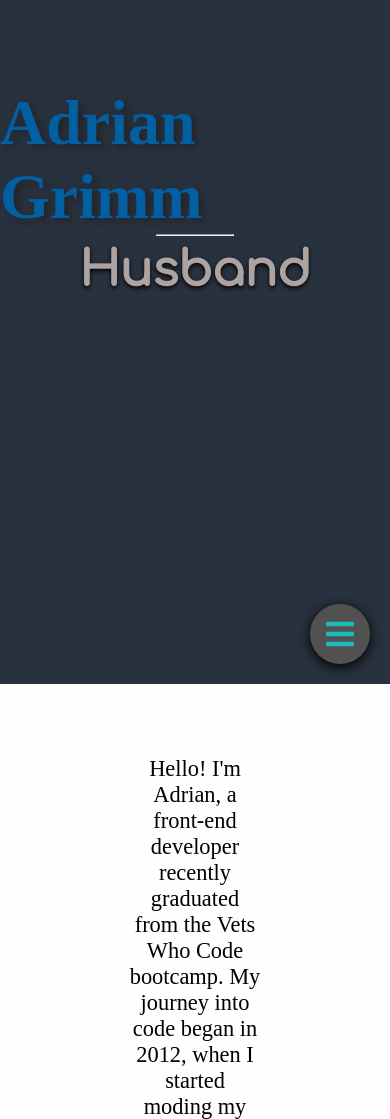
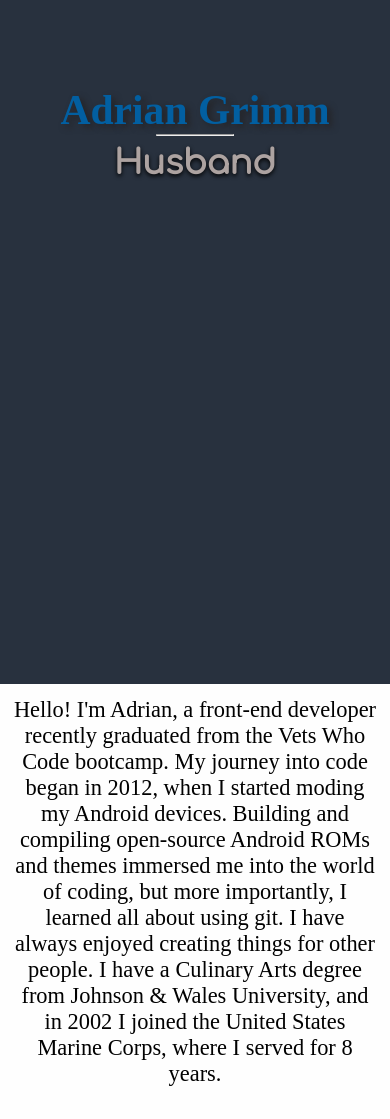
Before and after one commit to usmcamgrimm/portfolio, a plain HTML site: page index.html in a window 390 px wide. Shown: the part 160-1279 px from the top of the page. Drawn offline with Linux system fonts and the light colour scheme; a script that the page names is missing; a web font is replaced by a local one.

Commit message:
Add media query

```diff
--- /dev/null
+++ b/css/styleModules.css
@@ -0,0 +1,19 @@
+@media screen and (max-width: 1023px) {
+    .linkMenu {
+        display: none;
+    }
+    h1 {
+        font-size: 2.6rem;
+    }
+    h2 {
+        font-size: 2.1rem;
+    }
+    section#about {
+        margin: 0;
+        padding: 0;
+    }
+    section#about p {
+        margin: 0;
+        padding: .6em;
+    }
+}
--- a/css/styles.css
+++ b/css/styles.css
@@ -18,16 +18,6 @@ section#home {
 
 .navbar {
     display: none;
-}
-
-.mobLinks {
-    display: none;
-}
-
-.container {
-    display: grid;
-    grid-template-columns: 20px, 20px, 200px, 20px, 20px;
-    grid-template-rows: repeat(3, auto);
 }
 
 .heroSection {
@@ -112,7 +102,7 @@ section#about p {
 }
 
 section#about p a {
-    font-family: Exo;
+    font-family: Cambay;
     text-decoration: none;
     color: #010101;
     cursor: crosshair;
@@ -170,7 +160,6 @@ section#projects {
     max-width: 30%;
     height: auto;
 }
-
 
 .footer p {
     font-family: Fahkwang;
--- a/index.html
+++ b/index.html
@@ -10,6 +10,7 @@
     <link rel="stylesheet" href="css/layout.css">
     <link rel="stylesheet" href="css/modules.css"> -->
     <link rel="stylesheet" href="css/styles.css">
+    <link rel="stylesheet" href="css/styleModules.css">
     <link rel="icon" href="images/tabIcon.png" type="image/png">
     <link href="https://fonts.googleapis.com/css?family=Cambay|Comfortaa|Fahkwang&display=swap" rel="stylesheet">
     <link rel="stylesheet" href="https://use.fontawesome.com/releases/v5.6.3/css/all.css"
@@ -79,7 +80,7 @@
 
     <section id="about">
         <p>
-            Hello! I'm Adrian, a front-end developer recently graduated from the <a href="https://vetswhocode.io">Vets Who Code</a> bootcamp. My journey into
+            Hello! I'm Adrian, a front-end developer recently graduated from the <a href="https://vetswhocode.io" target="_blank">Vets Who Code</a> bootcamp. My journey into
             code began in 2012, when I started moding my Android devices. Building and compiling open-source Android
             ROMs and themes immersed me into the world of coding, but more importantly, I learned all about using git. I
             have always enjoyed creating things for other people. I have a Culinary Arts degree from Johnson & Wales
--- a/js/scripts.js
+++ b/js/scripts.js
@@ -9,7 +9,7 @@ navBarToggle.addEventListener('click', function () {
 */
 
 // Script to change title on main screen
-let devArray = ['Front End Developer', 'Developer', 'Web Developer', 'Programmer', 'Veteran', 'Husband', 'Father'];
+let devArray = ['Front-End Developer', 'Developer', 'Web Developer', 'Programmer', 'Veteran', 'Husband', 'Father'];
 
 const myDev = setInterval(devRandom, 1200);
 
@@ -17,11 +17,13 @@ function devRandom() {
     document.getElementById("dev").innerHTML = devArray[Math.floor(Math.random() * devArray.length)];
 };
 
+/*
 const myMobDev = setInterval(mobRandom, 1400);
-
+!Temp Disable this
 function mobRandom() {
     document.getElementById("mobDev").innerHTML = devArray[Math.floor(Math.random() * devArray.length)];
 }
+*/
 
 // Change tab title
 window.onblur = function () {
```
